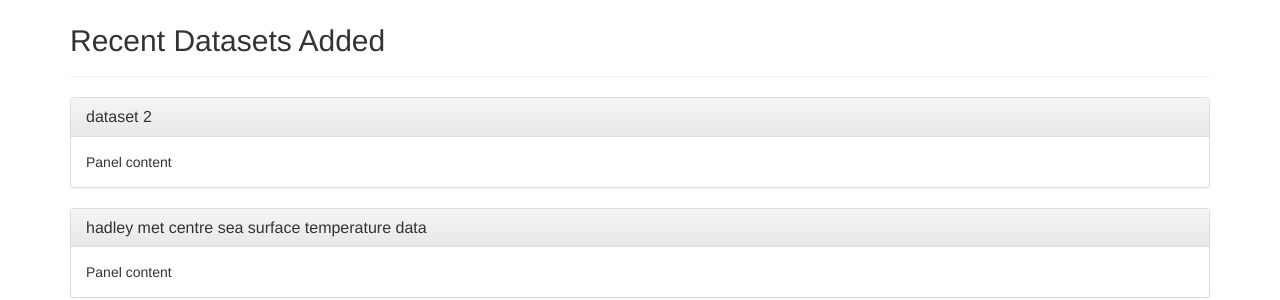
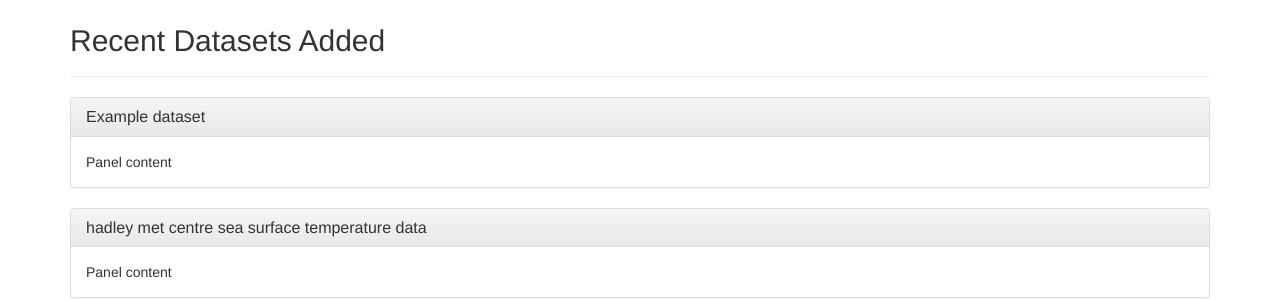
Before and after one commit to jdunic/marine-dataset-catalogue, a Jekyll site: the page built from index.html, in a window 1280 px wide and 1221 px high. Shown: the part 903-1203 px from the top of the window. Built offline with Jekyll 4.4.1, drawn with Linux system fonts in a browser that asks for light colours.

Commit message:
provide demo dataset with all fields

```diff
--- a/_data/dataset2.yml
+++ b/_data/demo_dataset.yml
@@ -1,4 +1,4 @@
-name: dataset 2
+name: Example dataset
 
 variable: variable measured - e.g., sea surface temperature
 
```
